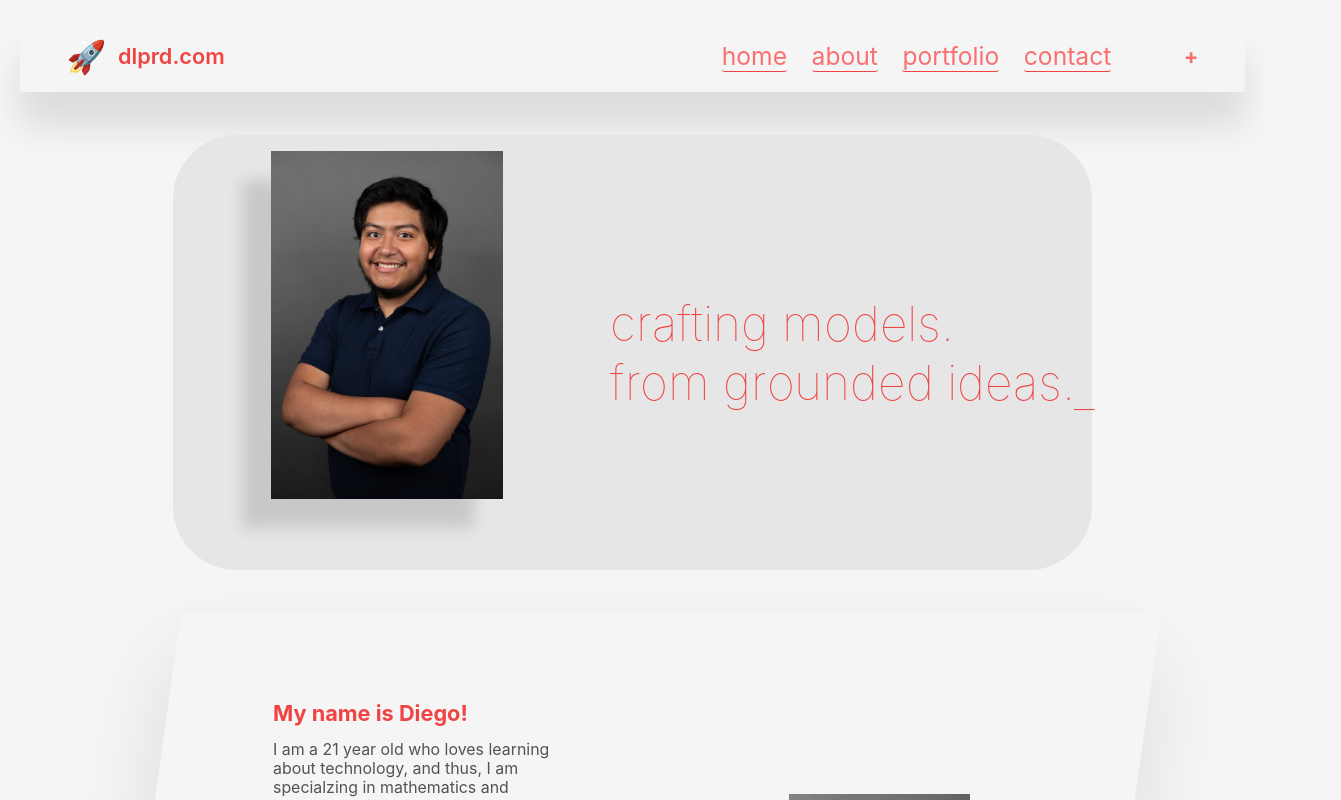
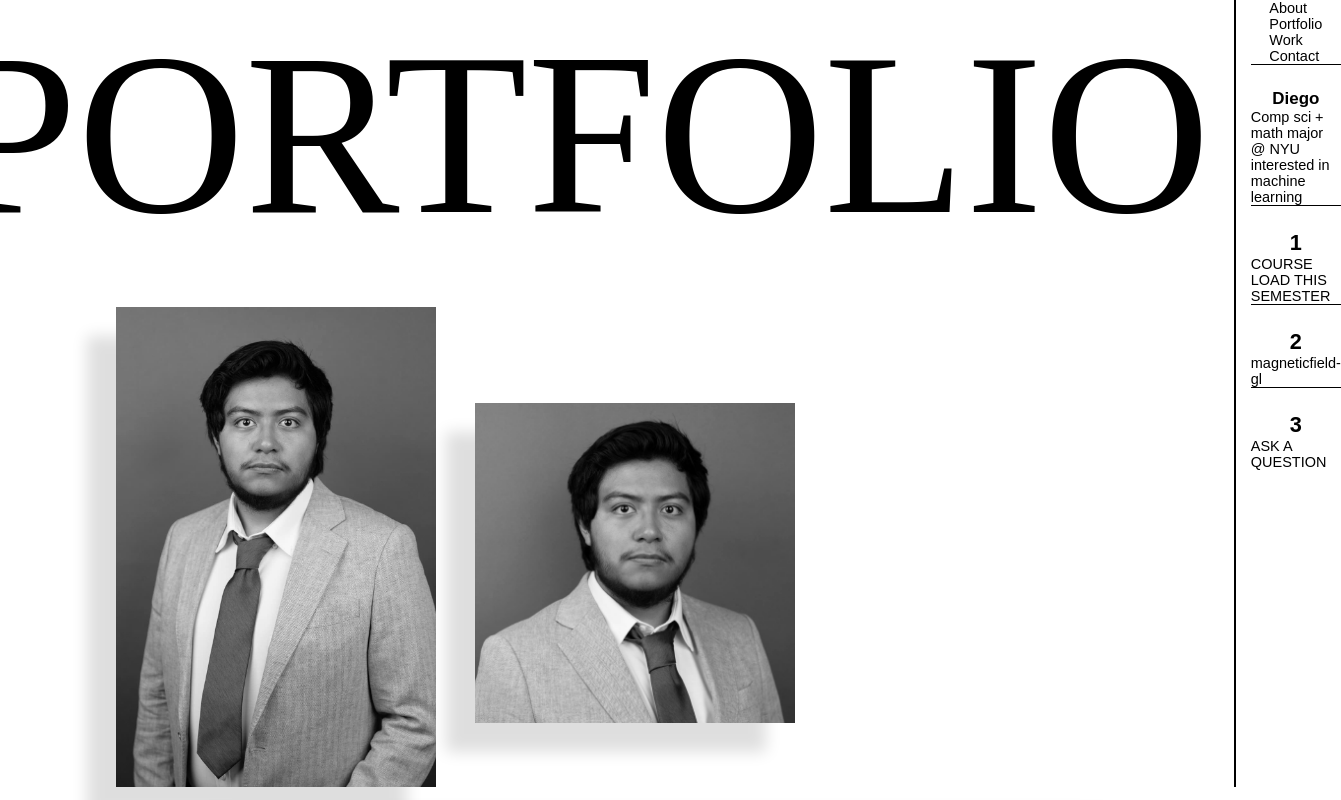
Before and after one commit to dlpcube/gsap_portfolio, a React (Vite) app: page / in a window 1280 px wide. Shown: the top 800 px of the page, 1341 px wide, since content can reach past the window. Built offline with nearby package versions, Linux system fonts and the light colour scheme.

Commit message:
Changed the home layout to the new design (WIP).

```diff
--- a/src/App.jsx
+++ b/src/App.jsx
@@ -18,14 +18,8 @@ import FacebookIcon from "./assets/facebook.svg?react";
 import InstagramIcon from "./assets/instagram.svg?react";
 import EmailIcon from "./assets/email.svg?react";
 
-// import square1 from "./assets/square_headshot.jpg";
-import square2 from "./assets/square_headshot_2.jpg";
-// import square3 from "./assets/square_headshot_3.jpg";
-// import bodyBlazer from "./assets/body_blazer.jpg";
-import bodyGolf from "./assets/body_golf_blue.jpg";
-
-const image = bodyGolf;
-// images.reverse();
+import square2 from "./assets/square_headshot_2_gs.jpg";
+import bodySuitGs from "./assets/body_blazer_gs.jpg";
 
 const iconMap = {
   linkedin: LinkedinIcon,
@@ -56,15 +50,14 @@ function App() {
   // const container = useRef(null);
   return (
     <div className={styles.container}>
-      <NavBar>
-        <Name />
-        <Tabs />
-        <Sandwich />
-      </NavBar>
       <Main>
-        <Title />
+        <Home>
+          <Title />
+          <RightCol />
+        </Home>
         <About />
-        {/* <Portfolio /> */}
+        <CourseLoad />
+        <Projects />
         {/* <Resume /> */}
         <Contact />
         <Footer />
@@ -109,198 +102,189 @@ function Main({ children }) {
   return <main className={styles.main}>{children}</main>;
 }
 
+function Home({ children }) {
+  return <div className={styles.home}>{children}</div>;
+}
+
 function Title() {
   // const [finished, setFinished] = useState(false);
   const container = useRef(null);
   const image_container = useRef(null);
-  const sentence1 = "Crafting models.";
-  const sentence2 = "From grounded ideas.";
   const lettersRef = useRef([]);
   const lettersRef2 = useRef([]);
   const cursor = useRef(null);
   const imagesRef = useRef([]);
+  const title = "PORTFOLIO";
 
-  useGSAP(() => {
-    const target1 = lettersRef.current.filter(Boolean);
-    const target2 = lettersRef2.current.filter(Boolean);
-    const targets = [...target1, ...target2];
+  // useGSAP(() => {
+  //   const target1 = lettersRef.current.filter(Boolean);
+  //   const target2 = lettersRef2.current.filter(Boolean);
+  //   const targets = [...target1, ...target2];
 
-    const cursorEl = cursor.current;
+  //   const cursorEl = cursor.current;
 
-    const isAtTop = window.scrollY < 50;
-    let entrancetl;
+  //   const isAtTop = window.scrollY < 50;
+  //   let entrancetl;
 
-    gsap.set(cursorEl, {
-      autoAlpha: 0,
-    });
+  //   gsap.set(cursorEl, {
+  //     autoAlpha: 0,
+  //   });
 
-    gsap.set(targets, {
-      autoAlpha: 0,
-    });
+  //   gsap.set(targets, {
+  //     autoAlpha: 0,
+  //   });
 
-    function titleAnimation() {
-      gsap.set(cursorEl, { autoAlpha: 1 });
-      gsap.set(targets, { autoAlpha: 1 });
-      gsap.to(cursorEl, {
-        opacity: 0,
-        ease: "power3.inOut",
-        repeat: -1,
-        yoyo: true,
-        duration: 0.5,
-      });
+  //   function titleAnimation() {
+  //     gsap.set(cursorEl, { autoAlpha: 1 });
+  //     gsap.set(targets, { autoAlpha: 1 });
+  //     gsap.to(cursorEl, {
+  //       opacity: 0,
+  //       ease: "power3.inOut",
+  //       repeat: -1,
+  //       yoyo: true,
+  //       duration: 0.5,
+  //     });
 
-      const tl = gsap.timeline({ defaults: { ease: "power3.out" } });
+  //     const tl = gsap.timeline({ defaults: { ease: "power3.out" } });
 
-      // 2. Set the initial position to BOTH the starting X and starting Y of the first letter
-      const firstWrapper = targets[0].parentElement;
-      gsap.set(cursorEl, {
-        x: firstWrapper.offsetLeft,
-        y: firstWrapper.offsetTop,
-      });
+  //     // 2. Set the initial position to BOTH the starting X and starting Y of the first letter
+  //     const firstWrapper = targets[0].parentElement;
+  //     gsap.set(cursorEl, {
+  //       x: firstWrapper.offsetLeft,
+  //       y: firstWrapper.offsetTop,
+  //     });
 
-      targets.forEach((letter, index) => {
-        const wrapper = letter.parentElement;
+  //     targets.forEach((letter, index) => {
+  //       const wrapper = letter.parentElement;
 
-        // Calculate coordinates relative to the parent .title box
-        const targetX = wrapper.offsetLeft + wrapper.offsetWidth;
-        const targetY = wrapper.offsetTop + 10; // 👈 GRAB THE DYNAMIC HEIGHT OF THE CURRENT LINE
+  //       // Calculate coordinates relative to the parent .title box
+  //       const targetX = wrapper.offsetLeft + wrapper.offsetWidth;
+  //       const targetY = wrapper.offsetTop + 10; // 👈 GRAB THE DYNAMIC HEIGHT OF THE CURRENT LINE
 
-        tl.from(
-          letter,
-          {
-            autoAlpha: 0,
-            // duration: 0.125,
-            duration: 0.04,
-            // ease: Power3.easeOut,
-            // stagger: 1,
-          },
-          index * 0.125,
-        ).to(
-          cursorEl,
-          {
-            x: targetX,
-            y: targetY, // 👈 ANIMATE COORDS ALONG BOTH AXES SIMULTANEOUSLY!
-            duration: 0.11,
-            ease: "power1.inOut",
-          },
-          index * 0.125,
-        );
-      });
-    }
+  //       tl.from(
+  //         letter,
+  //         {
+  //           autoAlpha: 0,
+  //           // duration: 0.125,
+  //           duration: 0.04,
+  //           // ease: Power3.easeOut,
+  //           // stagger: 1,
+  //         },
+  //         index * 0.125,
+  //       ).to(
+  //         cursorEl,
+  //         {
+  //           x: targetX,
+  //           y: targetY, // 👈 ANIMATE COORDS ALONG BOTH AXES SIMULTANEOUSLY!
+  //           duration: 0.11,
+  //           ease: "power1.inOut",
+  //         },
+  //         index * 0.125,
+  //       );
+  //     });
+  //   }
 
-    function createParallaxTimeline() {
-      const tl = gsap.timeline({
-        scrollTrigger: {
-          trigger: image_container.current,
-          // start: "top 120px",
-          start: "top top",
-          end: "bottom top",
-          scrub: true,
-          // markers: true,
-          // onEnter: () => entrancetl.progress(1), // MIGHT BE CAUSING LAG
-          // onLeaveBack: () => mastertl.progress(0),
-        },
-      });
-      tl.to(
-        imagesRef.current[0],
-        {
-          y: -50,
-          x: 140,
-          autoAlpha: 0,
-          // display: "none",
-          immediateRender: false,
-          // duration: 1,
-        },
-        0,
-      );
-    }
+  //   function createParallaxTimeline() {
+  //     const tl = gsap.timeline({
+  //       scrollTrigger: {
+  //         trigger: image_container.current,
+  //         // start: "top 120px",
+  //         start: "top top",
+  //         end: "bottom top",
+  //         scrub: true,
+  //         // markers: true,
+  //         // onEnter: () => entrancetl.progress(1), // MIGHT BE CAUSING LAG
+  //         // onLeaveBack: () => mastertl.progress(0),
+  //       },
+  //     });
+  //     tl.to(
+  //       imagesRef.current[0],
+  //       {
+  //         y: -50,
+  //         x: 140,
+  //         autoAlpha: 0,
+  //         // display: "none",
+  //         immediateRender: false,
+  //         // duration: 1,
+  //       },
+  //       0,
+  //     );
+  //   }
 
-    if (!isAtTop) {
-      gsap.set(imagesRef.current, { autoAlpha: 1 });
-      titleAnimation();
-      createParallaxTimeline();
+  //   if (!isAtTop) {
+  //     gsap.set(imagesRef.current, { autoAlpha: 1 });
+  //     titleAnimation();
+  //     createParallaxTimeline();
 
-      return;
-    }
+  //     return;
+  //   }
 
-    lenis.stop();
-    document.documentElement.style.overflow = "hidden";
-    // Declaring timeline
-    entrancetl = gsap.timeline({
-      onComplete: () => {
-        document.documentElement.style.overflow = "";
-        lenis.start();
-        titleAnimation();
-        createParallaxTimeline();
-      },
-    });
+  //   lenis.stop();
+  //   document.documentElement.style.overflow = "hidden";
+  //   // Declaring timeline
+  //   entrancetl = gsap.timeline({
+  //     onComplete: () => {
+  //       document.documentElement.style.overflow = "";
+  //       lenis.start();
+  //       titleAnimation();
+  //       createParallaxTimeline();
+  //     },
+  //   });
 
-    entrancetl.from(imagesRef.current, {
-      autoAlpha: 0,
-      duration: 0.7,
-      stagger: 0.5,
-      ease: Power3.easeInOut,
-      overwrite: "auto",
-    });
-  }, []);
+  //   entrancetl.from(imagesRef.current, {
+  //     autoAlpha: 0,
+  //     duration: 0.7,
+  //     stagger: 0.5,
+  //     ease: Power3.easeInOut,
+  //     overwrite: "auto",
+  //   });
+  // }, []);
 
   return (
-    <div className={styles.title_container}>
-      <div className={styles.images} ref={image_container}>
-        <div
-          ref={(el) => (imagesRef.current[0] = el)}
-          className={styles.imageContainer}
-        >
-          <img src={image} width="800" height="600" alt="image" fill></img>
-        </div>
+    <div className={styles.title_image_cont}>
+      <div className={styles.title}>
+        <h1>{title}</h1>
       </div>
-      <div className={styles.title} ref={container}>
-        <h1>
-          {sentence1.split("").map((letter, index) => {
-            return (
-              <span
-                key={`l1_${index}`}
-                className={styles.title_letter_container}
+      <Images />
+    </div>
+  );
+}
 
-                // call back function is a function inside of another function.
-                // functions usually DO something
-              >
-                <span
-                  ref={(el) => (lettersRef.current[index] = el)}
-                  className={styles.title_letter}
-                >
-                  {letter}
-                </span>
-              </span>
-            );
-          })}
-          <span ref={cursor} className={styles.title_cursor}>
-            _
-          </span>
-        </h1>
+function Images() {
+  return (
+    <div className={styles.imageContainer}>
+      <img src={bodySuitGs} alt="Body Blazar" />
+      <img src={square2} alt="Portrait" />
+    </div>
+  );
+}
 
-        <h1>
-          {sentence2.split("").map((letter, index) => {
-            return (
-              <span
-                key={`l1_${index}`}
-                className={styles.title_letter_container}
-
-                // call back function is a function inside of another function.
-                // functions usually DO something
-              >
-                <span
-                  ref={(el) => (lettersRef2.current[index] = el)}
-                  className={styles.title_letter}
-                >
-                  {letter}
-                </span>
-              </span>
-            );
-          })}
-          {/* <span useRef={cursor}>_</span> */}
-        </h1>
-        {/* From <em>grounded</em> ideas. */}
+function RightCol() {
+  return (
+    <div className={styles.rightCol}>
+      <div className={styles.rightCol_child}>
+        <ul>
+          <li>About</li>
+          <li>Portfolio</li>
+          <li>Work</li>
+          <li>Contact</li>
+        </ul>
+      </div>
+      <div className={styles.rightCol_child}>
+        <h3>Diego</h3>
+        <p>Comp sci + math major @ NYU interested in machine learning</p>
+      </div>
+      <div className={styles.rightCol_child}>
+        <h2>1</h2>
+        <p>COURSE LOAD THIS SEMESTER</p>
+      </div>
+      <div className={styles.rightCol_child}>
+        <h2>2</h2>
+        <p>magneticfield-gl</p>
+      </div>
+      <div className={styles.rightCol_child}>
+        <h2>3</h2>
+        <p>ASK A QUESTION</p>
       </div>
     </div>
   );
@@ -308,16 +292,15 @@ function Title() {
 
 function About() {
   const paragraph1 =
-    "I am a 21 year old who loves learning about technology, and thus, I am specialzing in mathematics and computer science at New York University.";
+    "My name is Diego. I specialize in mathematics and computer science  at New York University.  I love learning about how to use math in combination with computer science to build unique algorithms to solve a myriad a problems or to gain more insight. For example, mathematical modeling to better understand physical phenomena.";
   const paragraph2 =
-    "I enjoy learning about many things and have learned many programming languages due to this desire. Additionally, my interest in math began as an internal curiosity and an understanding of the advantage it would give me to create better algorithms, from finance, SaaS, machine learning, and market prediction.";
+    "My hobbies include playing piano, digital sculpting, and drawing.";
 
   return (
     <section>
       <div className={styles.row}>
         <div className={styles.card}>
           <div className={styles.about}>
-            <h2>My name is Diego!</h2>
             <p>{paragraph1}</p>
             <p>{paragraph2}</p>
           </div>
@@ -330,7 +313,15 @@ function About() {
   );
 }
 
-function Portfolio() {
+function CourseLoad() {
+  return (
+    <div>
+      <h3>COURSE LOAD</h3>
+    </div>
+  );
+}
+
+function Projects() {
   return (
     <div className={styles.portfolio}>
       <h3>Check out my projects!</h3>
--- a/src/App.module.scss
+++ b/src/App.module.scss
@@ -165,6 +165,10 @@ Primary Color: Middle red
 
 */
 
+.times-text {
+  font-family: "Times New Roman", Times, serif;
+}
+
 a,
 a:visited {
   color: inherit; // Inherits text color from parent elements
@@ -194,28 +198,6 @@ a:visited {
   }
 }
 
-.nav_bar {
-  display: flex;
-  //   grid-template-columns: 1fr 1fr 1fr;
-  align-items: center;
-  justify-content: center;
-  height: 4.95rem;
-  padding: 0 3.2rem;
-  background-color: var(--color-neutral-100);
-  border-radius: 0.2rem;
-  width: 100%;
-  box-shadow: 0 2.4rem 2.4rem rgba(0, 0, 0, 0.1);
-}
-.sandwich {
-  //   justify-self: end;
-  //   height: auto;
-  //   width: auto;
-  color: var(--color-primary-400);
-  & h2 {
-  }
-  //   height: 1rem;
-  //   width: 1rem;
-}
 .tabs {
   & li:hover {
     background-color: var(--color-neutral-200);
@@ -242,6 +224,71 @@ a:visited {
   display: flex;
   align-items: center;
   gap: 1.7rem;
+}
+
+.title_image_cont {
+  display: flex;
+  flex-direction: column;
+  // align-items: flex-start;
+  gap: 3vh;
+  border-right: 2px solid black; /* The black vertical line */
+  padding-right: 3vh; /* Optional: space before the line */
+  padding-left: 3vh;
+  // margin-right: 2vh;
+}
+
+.title {
+  font-family: "Times New Roman", Times, serif;
+
+  & h1 {
+    font-weight: 300;
+    font-size: 29vh;
+  }
+  /*
+  & span {
+    display: inline-block; /*YOU HAVE TO ADD THIS LINE TO MAKE THE GSAP WORK. SPANS ARE INLINE ELEMENTS BY DEFAULT AND THE BROWSER IGNORES GSAPS ATTEMPT TO ROTATE BY DEFAULT
+    white-space: pre; /* Prevents space characters from collapsing into zero-width
+  }
+    */
+
+  text-transform: uppercase;
+  //   padding: 10rem 10rem;
+  //   width: 30rem;
+  //   height: 30rem;
+
+  font-size: 1.4rem;
+  //   color: #fff;
+}
+
+.rightCol {
+  font-family: "Rubik", sans-serif;
+  display: flex;
+  flex-direction: column;
+  gap: 3vh;
+  align-items: stretch;
+
+  & > :not(:last-child) {
+    border-bottom: 1px solid black;
+  }
+
+  &_child {
+    display: flex;
+    list-style: none;
+    flex-direction: column;
+    align-items: center;
+    justify-content: center;
+
+    & ul {
+      list-style: none;
+    }
+  }
+}
+
+.home {
+  display: flex;
+  gap: 1rem;
+
+  // align-items: center;
 }
 
 .main {
@@ -285,87 +332,15 @@ a:visited {
   }
 }
 
-.title_container {
-  width: 75%;
-  height: 30rem;
-  margin: 0 auto;
-  // padding: 0 2vh 0 2vh;
-  display: flex;
-  justify-content: center;
-  background-color: var(--color-neutral-200);
-  gap: 1vw;
-  border-radius: 4.4rem;
-}
+.imageContainer {
+  position: relative;
 
-.title {
-  //   width: 75%;
-  position: relative;
-  // padding: 1rem 0 1rem 1rem;
-  // margin-left: auto;
-  display: flex;
-  flex-direction: column;
-  justify-content: center;
-  & h1 {
-    // margin-left: auto;
-    color: var(--color-primary-500);
-    font-weight: 1;
-    font-size: 6vh;
-    display: inline-block;
-  }
-
-  &_letter_container {
-    display: inline-block;
-    overflow: hidden;
-    vertical-align: bottom;
-  }
-
-  &_cursor {
-    display: inline-block;
-    position: absolute;
-    top: 0; /* Reset to top-left boundary of .title container */
-    left: 0;
-    // color: var(--color-primary-500);
-    // font-family: monospace;
-    pointer-events: none;
-    will-change: transform;
-  }
-  &_letter {
-    display: inline-block;
-    white-space: pre;
-    will-change: transform;
-  }
-
-  /*
-  & span {
-    display: inline-block; /*YOU HAVE TO ADD THIS LINE TO MAKE THE GSAP WORK. SPANS ARE INLINE ELEMENTS BY DEFAULT AND THE BROWSER IGNORES GSAPS ATTEMPT TO ROTATE BY DEFAULT
-    white-space: pre; /* Prevents space characters from collapsing into zero-width
-  }
-    */
-
-  text-transform: lowercase;
-  //   padding: 10rem 10rem;
-  //   width: 30rem;
-  //   height: 30rem;
-
-  font-size: 1.4rem;
-  //   color: #fff;
-}
-
-.images {
-  // align-items: center;
-  // justify-content: center;
-  // display: flex;
-  // flex-direction: column;
-  // justify-content: flex-start;
-  position: relative;
   margin-top: 2vh;
   margin-left: 5vh;
-  // margin-left: 5vh;
-  width: 40%;
 
-  .imageContainer {
-    position: absolute;
-    width: 250px;
+  width: 50vh;
+  height: 60vh;
+  // width: 100px;
 
   // transform: translateX(24vh); // padding-left: 20px;
   // height: 4rem;
@@ -374,7 +349,7 @@ a:visited {
     object-fit: cover;
     height: auto; /// MAKE SURE TO INCLUDE THIS LINE!!!
     display: block;
-      width: 100%; //// MAKE SURE TO INCLUDE THIS LINE!!
+    width: 40%; //// MAKE SURE TO INCLUDE THIS LINE!!
     box-shadow: -2rem 2rem 1rem rgba(#000, 0.13);
     transition:
       transform 0.4s cubic-bezier(0.25, 1, 0.5, 1),
@@ -387,33 +362,20 @@ a:visited {
     transform: scale(1.1);
   }
 
-    &:nth-of-type(1) {
-      // height: 30vh;
-      width: 29vh;
+  & img:nth-of-type(1) {
+    position: absolute;
+    height: auto;
+    width: 40vh;
     z-index: 1;
-      left: 3.2vw;
+    left: 10vw;
   }
-    &:nth-of-type(2) {
-      left: 3vw;
-      top: 1.5vh;
-      // height: 40vh;
-      width: 35vh;
+  & img:nth-of-type(2) {
+    position: absolute;
+    left: 38vw;
+    top: 12vh;
+    height: 40vh;
+    width: 40vh;
     z-index: 2;
-    }
-    &:nth-of-type(3) {
-      left: 6vw;
-      top: 3vh;
-      // height: 25vh;
-      width: 25vh;
-      z-index: 3;
-    }
-    &:nth-of-type(4) {
-      left: 9vw;
-      top: 4.5vh;
-      height: 25vh;
-      width: 25vh;
-      z-index: 4;
-    }
   }
 }
 
--- a/src/index.scss
+++ b/src/index.scss
@@ -54,7 +54,9 @@
   --amethyst-smoke: #b58db6ff;
 }
 
-* {
+*,
+*::after,
+*::before {
   margin: 0;
   padding: 0;
   box-sizing: border-box;
@@ -71,7 +73,7 @@ body {
     Cantarell, "Open Sans", "Helvetica Neue", sans-serif;
 
   color: var(--color-text);
-  background-color: var(--color-neutral-100);
-  padding: 1.4rem;
+  background-color: #fff;
+  // padding: 0;
   // gap: 2rem;
 }
```
Lines whose indentation alone changed are shown as unchanged.
